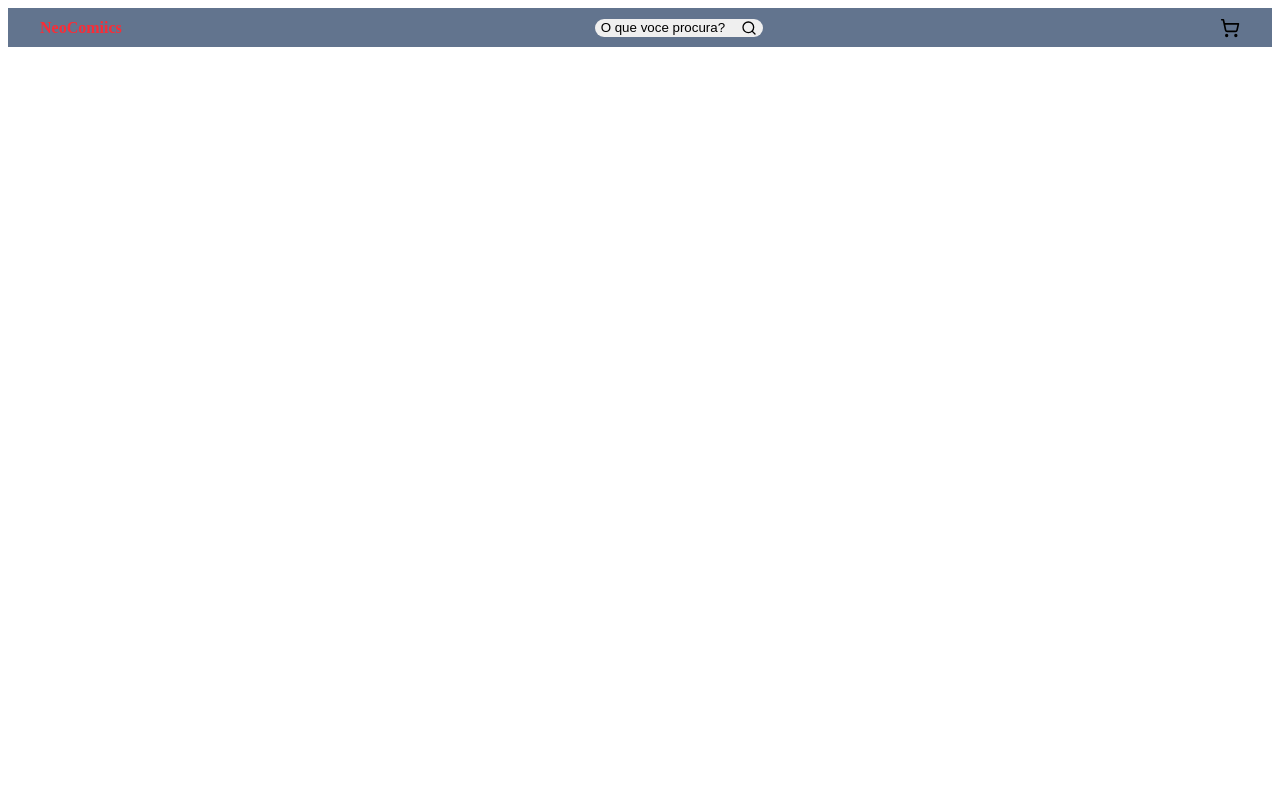
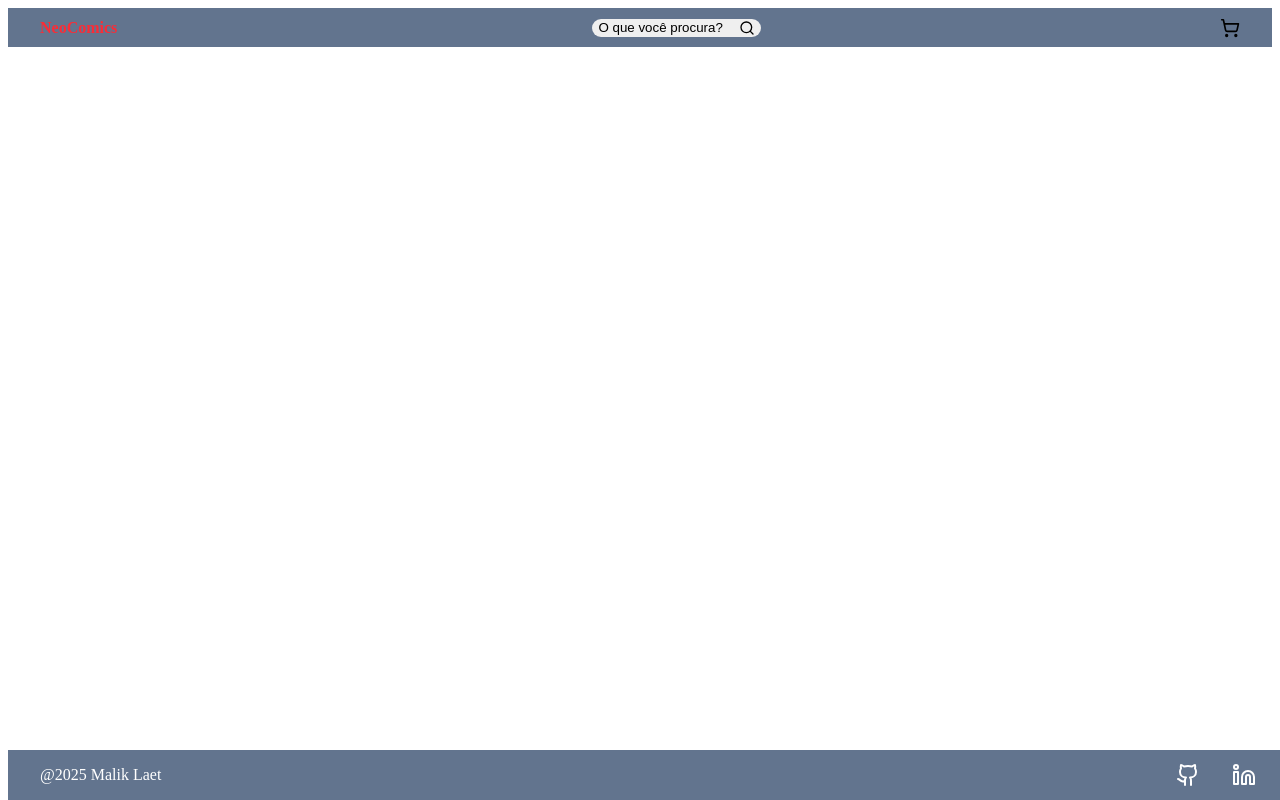
Before and after one commit to MalikLaet/neoComics, a Next.js app: page / in a window 1280 px wide. Built offline with nearby package versions, Linux system fonts and the light colour scheme.

Commit message:
create footer component

```diff
--- /dev/null
+++ b/app/components/Footer/index.tsx
@@ -0,0 +1,14 @@
+import React from 'react'
+import { GithubIcon, Linkedin, } from 'lucide-react'
+import { FooterComponent, SocialMedia, TextName } from './styled'
+export default function Footer() {
+  return (
+    <FooterComponent>
+        <TextName>@2025 Malik Laet</TextName>
+        <SocialMedia>
+        <GithubIcon color='#FFFFFF'/>
+        <Linkedin color='#FFFFFF'/>
+        </SocialMedia>
+    </FooterComponent>
+  )
+}
--- /dev/null
+++ b/app/components/Footer/styled.ts
@@ -0,0 +1,23 @@
+import styled from "styled-components";
+
+export const FooterComponent = styled.footer`
+  background-color: ${(props) => props.theme["slate-bg"]};
+  display: flex;
+  align-items: center;
+  justify-content: space-between;
+
+  width: 100%;
+  position: absolute;
+  bottom: 0;
+`;
+
+export const TextName = styled.p`
+  padding-left: 2rem;
+  color: white;
+`;
+
+export const SocialMedia = styled.div`
+  display: flex;
+  gap: 2rem;
+  padding-right: 2rem;
+`;
--- a/app/components/Header/index.tsx
+++ b/app/components/Header/index.tsx
@@ -6,11 +6,11 @@ import { ButtonSearch, HeaderContainer, Tittle } from './styled'
 export default function Header() {
   return (
     <HeaderContainer>
-        <Tittle>NeoComiics</Tittle>
+        <Tittle>NeoComics</Tittle>
 
         <div>
         <ButtonSearch>
-            O que voce procura?
+            O que você procura?
             <Search size={16}/>
         </ButtonSearch>
         </div>
--- a/app/layout.tsx
+++ b/app/layout.tsx
@@ -1,7 +1,4 @@
-export const metadata = {
-  title: 'Next.js',
-  description: 'Generated by Next.js',
-}
+
 
 export default function RootLayout({
   children,
--- a/app/pages/home/home.tsx
+++ b/app/pages/home/home.tsx
@@ -1,9 +1,11 @@
+import Footer from "@/components/Footer";
 import Header from "@/components/Header";
 
 export default function Home() {
   return (
     <>
       <Header/>
+      <Footer/>
     </>
   )
 }
```
